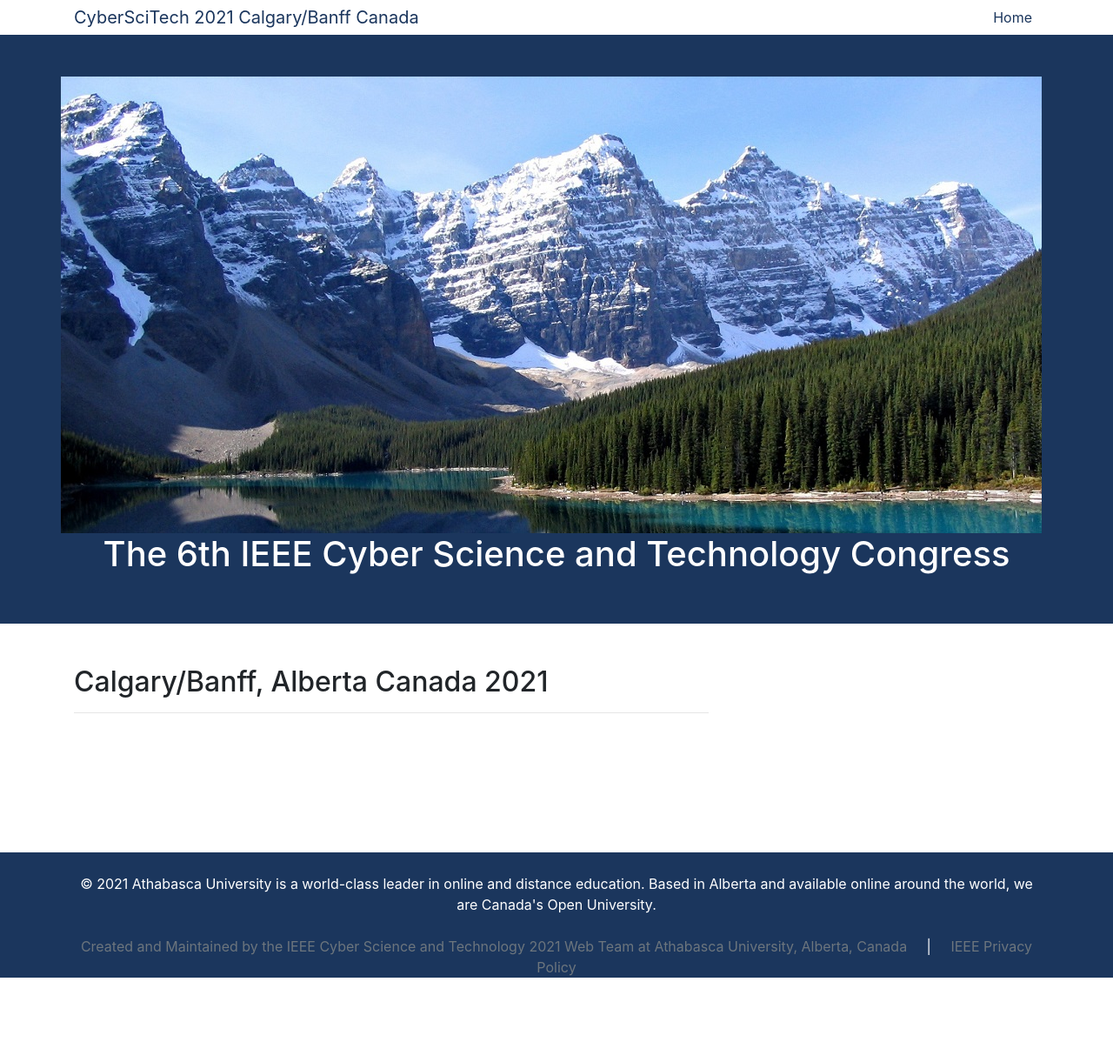
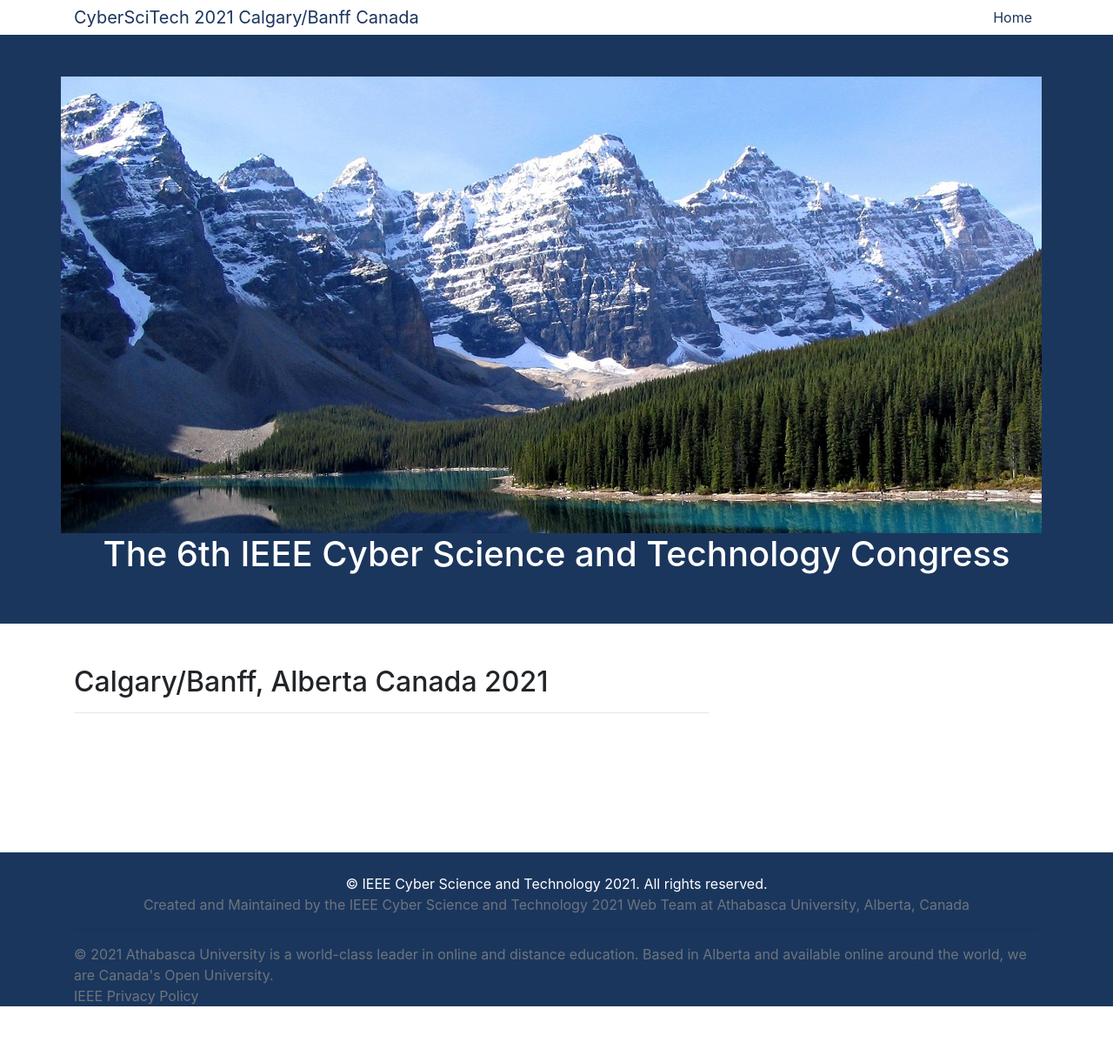
Before and after one commit to kstauff/2021, a Jekyll site: the page built from index.html, in a window 1280 px wide. Shown: the whole page at 87% size. Built offline with Jekyll 4.4.1, drawn with Linux system fonts in a browser that asks for light colours; before the commit the page ends 1172 px from its top, so only the background shows below that.

Commit message:
Update footer.html

```diff
--- a/_includes/footer.html
+++ b/_includes/footer.html
@@ -6,12 +6,16 @@
                 <br/>
 
 
+&copy; IEEE Cyber Science and Technology 2021. All rights reserved.
+<br/>
+     <a href="http://www.athabascau.ca/" target="_new" class="text-muted">  Created and Maintained by the IEEE Cyber Science and Technology 2021 Web Team at Athabasca University, Alberta, Canada
+<hr/>
+
+
+
 
                            &copy; 2021 Athabasca University is a world-class leader in online and distance education. Based in Alberta and
-  available online around the world, we are Canada's Open University.     <br/>    <br/>
-              <a href="http://www.athabascau.ca/" target="_new" class="text-muted">Created and Maintained by the IEEE Cyber Science and Technology 2021 Web Team at Athabasca University, Alberta, Canada</a></li>
-
-                       &nbsp;      &nbsp; |  &nbsp;   &nbsp;
+  available online around the world, we are Canada's Open University.   <br/>
                                              <a href="https://www.ieee.org/security-privacy.html" target="_new"  class="text-muted">IEEE Privacy Policy</a>
      <br/>
 
```
